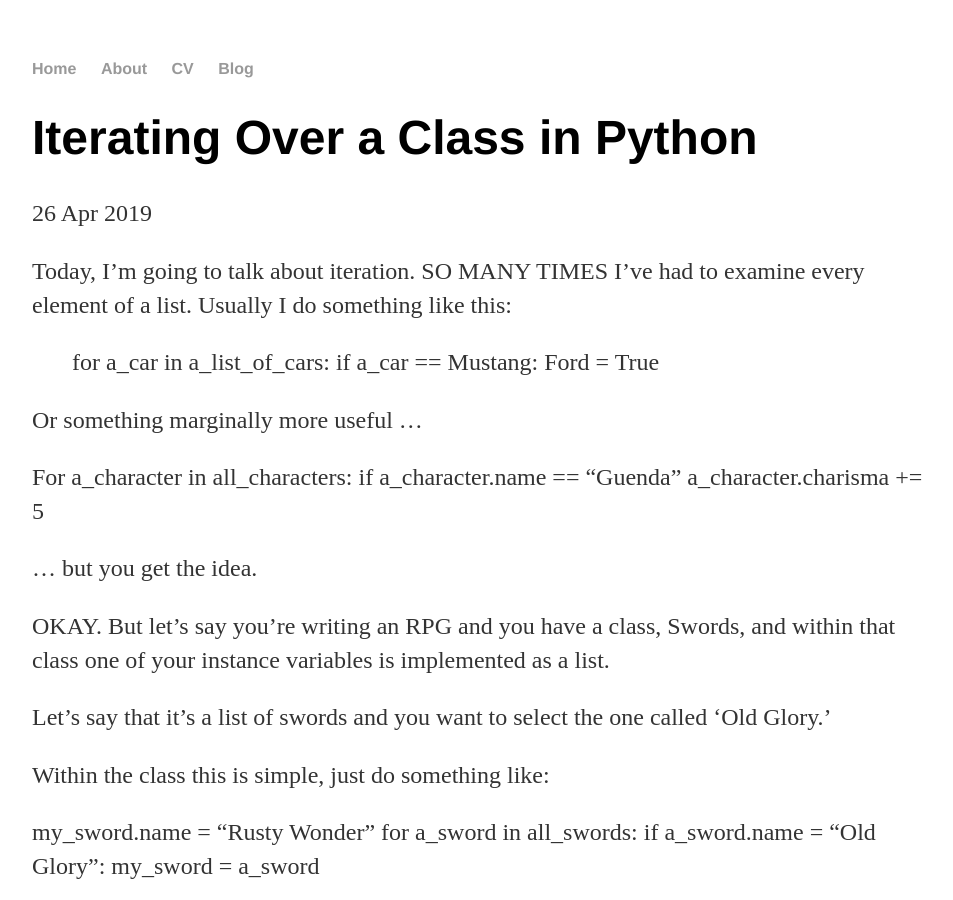
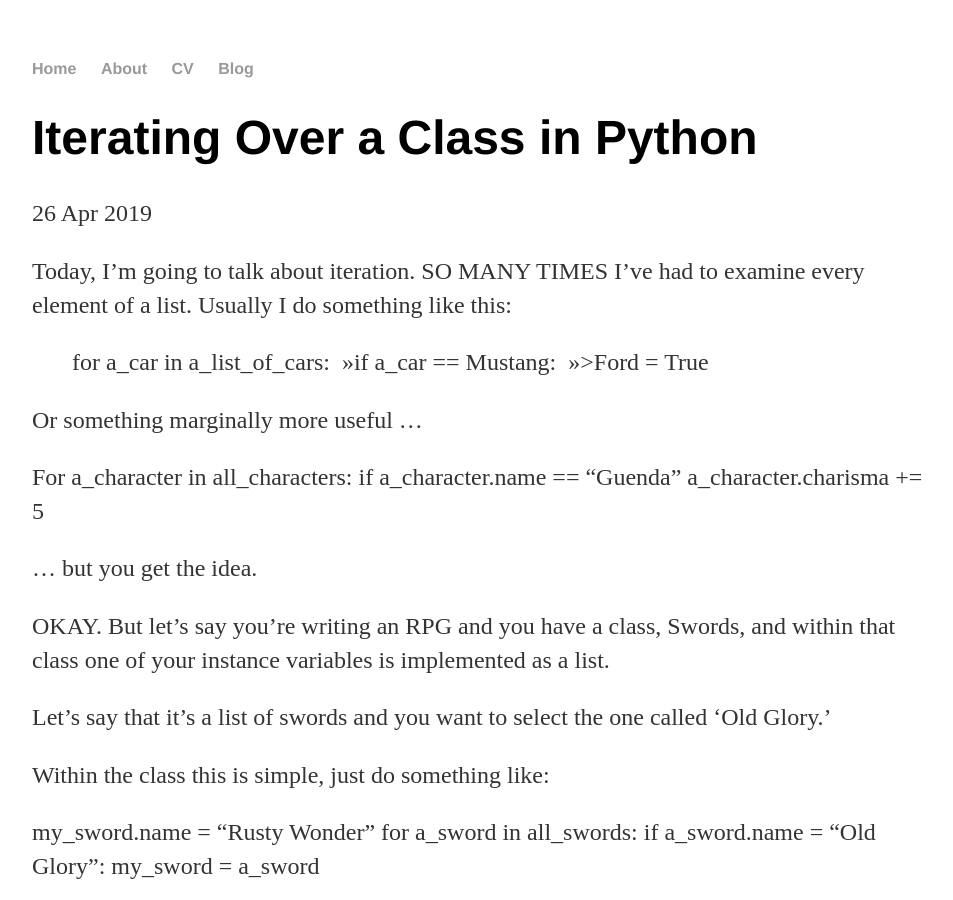
Before and after one commit to poly451/poly451.github.io, a Jekyll site: the page built from _posts/2019-04-26-iterating-over-a-class-in-python.md, in a window 1280 px wide and 900 px high. Shown: the whole window, without its empty margins (160-1113 px from the left). Built offline with Jekyll 4.4.1, drawn with Linux system fonts in a browser that asks for light colours.

```diff
--- a/_posts/2019-04-26-iterating-over-a-class-in-python.md
+++ b/_posts/2019-04-26-iterating-over-a-class-in-python.md
@@ -8,8 +8,8 @@ Today, I'm going to talk about iteration.
 SO MANY TIMES I've had to examine every element of a list. Usually I do something like this:
 
 >for a_car in a_list_of_cars:
-    if a_car == Mustang:
-        Ford = True
+    >>if a_car == Mustang:
+        >>>Ford = True
 
 Or something marginally more useful ...
 
```
